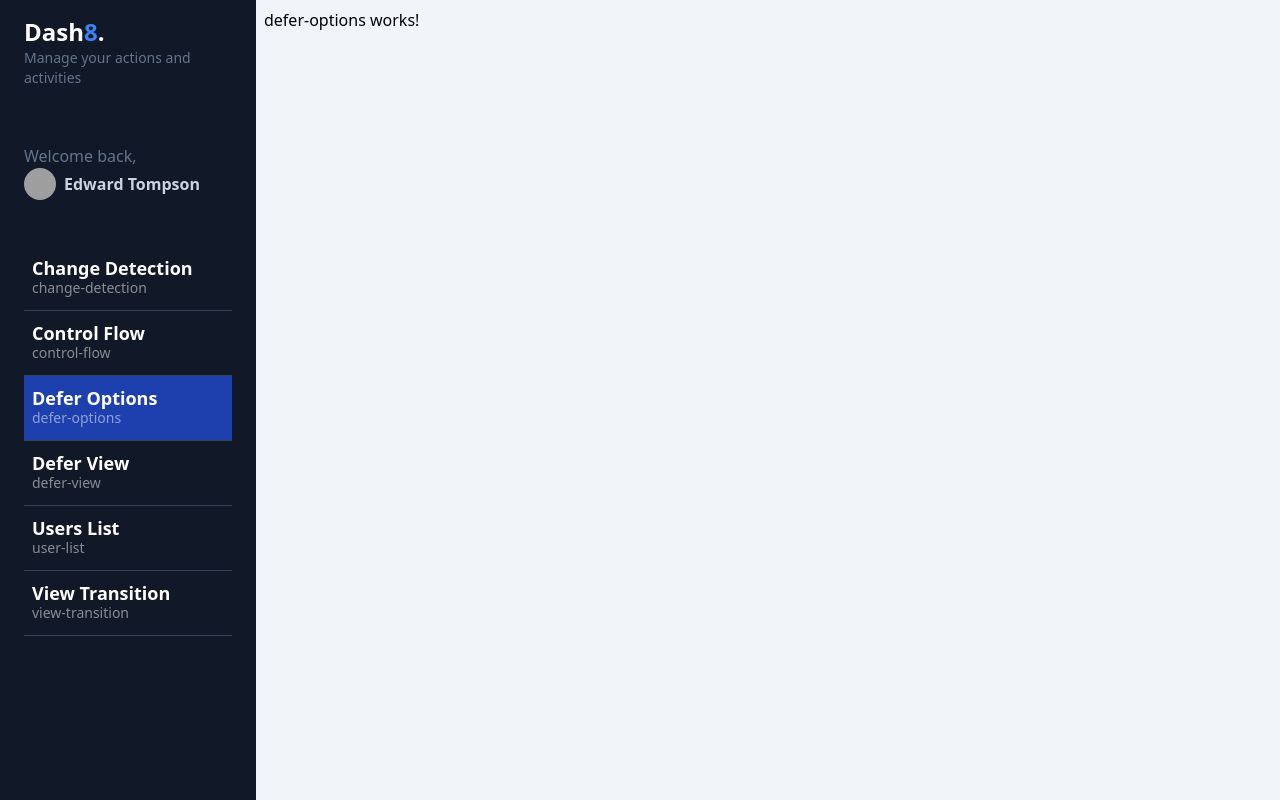
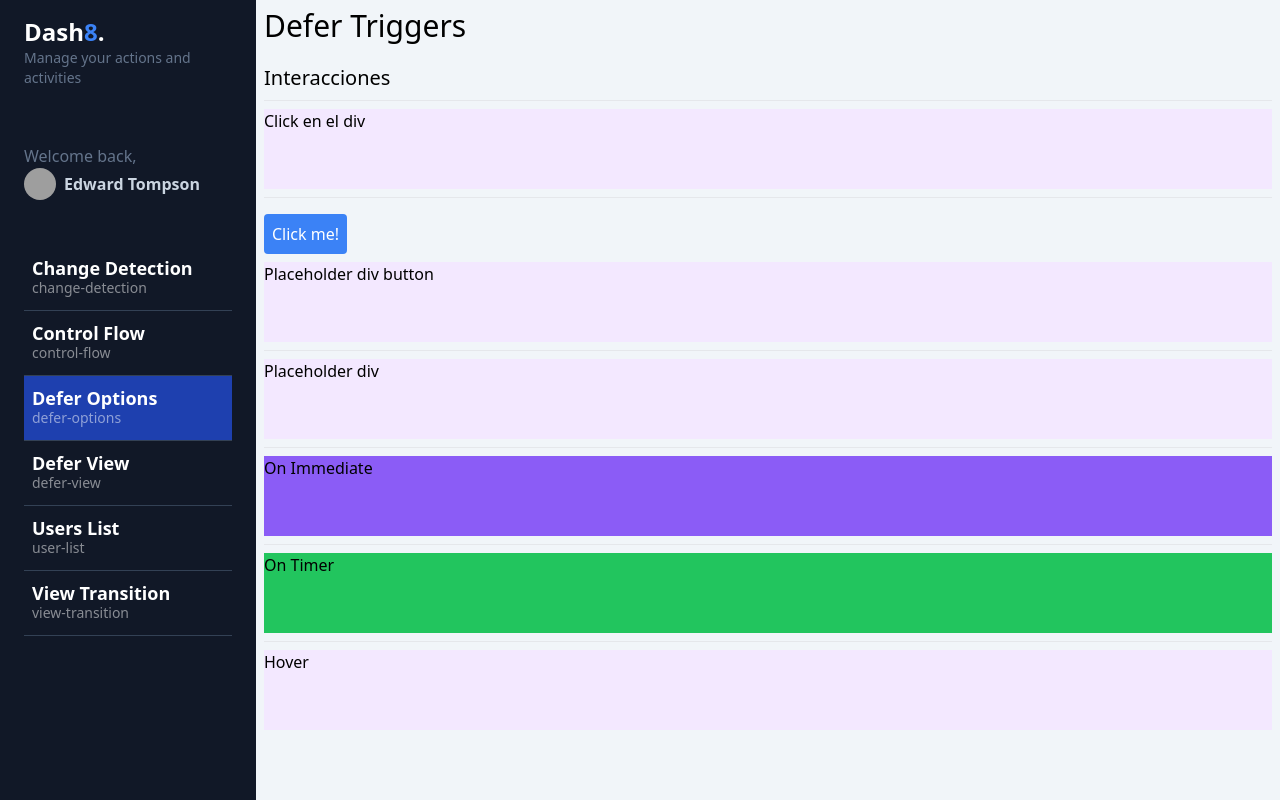
Before and after one commit to JuanLagunaQuero1/my-dashboard, an Angular app: page /dashboard/defer-options in a window 1280 px wide. Built offline with nearby package versions, Linux system fonts and the light colour scheme; grey boxes are pictures that could not be loaded.

Commit message:
Uso de @defer y diferentes opciones del mismo

```diff
--- a/src/app/dashboard/pages/defer-options/defer-options.component.html
+++ b/src/app/dashboard/pages/defer-options/defer-options.component.html
@@ -1 +1,80 @@
-<p>defer-options works!</p>
+<app-title title="Defer Triggers" />
+
+<section>
+  <h1 class="text-xl">Interacciones</h1>
+  <hr class="my-2" />
+  @defer (on interaction) {
+  <app-heavy-loaders-fast cssClass="bg-blue-500 h-20">
+    <span>On Interaction</span>
+  </app-heavy-loaders-fast>
+  } @placeholder {
+  <div class="w-full h-20 bg-purple-100">Click en el div</div>
+  }
+</section>
+
+<section>
+  <hr class="my-2" />
+
+  <button
+    #btnInteraction
+    class="p-2 bg-blue-500 hover:bg-blue-700 transition-all rounded text-white my-2"
+  >
+    Click me!
+  </button>
+
+  @defer (on interaction(btnInteraction)) {
+  <app-heavy-loaders-fast cssClass="bg-red-500 h-20">
+    <span>On Interaction Button</span>
+  </app-heavy-loaders-fast>
+  } @placeholder {
+  <div class="w-full h-20 bg-purple-100">Placeholder div button</div>
+  }
+</section>
+
+<section>
+  <hr class="my-2" />
+
+  @defer (on hover) {
+  <app-heavy-loaders-fast cssClass="bg-yellow-500 h-20">
+    <span>On Hover</span>
+  </app-heavy-loaders-fast>
+  } @placeholder {
+  <div class="w-full h-20 bg-purple-100">Placeholder div</div>
+  }
+</section>
+
+<section>
+  <hr class="my-2" />
+
+  @defer (on immediate) {
+  <app-heavy-loaders-fast cssClass="bg-violet-500 h-20">
+    <span>On Immediate</span>
+  </app-heavy-loaders-fast>
+  } @placeholder {
+  <div class="w-full h-20 bg-purple-100">Placeholder div</div>
+  }
+</section>
+
+<section>
+  <hr class="my-2" />
+
+  @defer (on timer(2000)) {
+  <app-heavy-loaders-fast cssClass="bg-green-500 h-20">
+    <span>On Timer</span>
+  </app-heavy-loaders-fast>
+  } @placeholder {
+  <div class="w-full h-20 bg-purple-100">2 Segundos</div>
+  }
+</section>
+
+<section>
+  <hr class="my-2" />
+
+  @defer (on hover; prefetch on idle) {
+  <app-heavy-loaders-fast cssClass="bg-rose-500 h-20">
+    <span>On Hover, idle</span>
+  </app-heavy-loaders-fast>
+  } @placeholder {
+  <div class="w-full h-20 bg-purple-100">Hover</div>
+  }
+</section>
--- a/src/app/dashboard/pages/defer-options/defer-options.component.ts
+++ b/src/app/dashboard/pages/defer-options/defer-options.component.ts
@@ -1,8 +1,10 @@
 import { Component } from '@angular/core';
+import { HeavyLoadersFastComponent } from '@shared/heavy-loaders/heavy-loaders-fast.component';
+import { TitleComponent } from '@shared/title/title.component';
 
 @Component({
   standalone: true,
-  imports: [],
+  imports: [HeavyLoadersFastComponent, TitleComponent],
   templateUrl: './defer-options.component.html',
   styles: ``
 })
--- a/src/app/dashboard/pages/defer-view/defer-view.component.html
+++ b/src/app/dashboard/pages/defer-view/defer-view.component.html
@@ -1 +1,31 @@
-<p>defer-view works!</p>
+<app-title title="Defer Views / Blocks"/>
+
+
+<section class="grid grid-cols-1">
+
+  @defer () {
+    <app-heavy-loaders-slow cssClass="bg-blue-500"/>
+  } @placeholder {
+    <p class="h-[600px] w-full bg-gradient-to-r from-gray-200 to-gray-400 animate-pulse">
+      Cargando...
+    </p>
+  }
+
+  @defer (on idle) {
+    <app-heavy-loaders-slow cssClass="bg-green-500"/>
+  } @placeholder {
+    <p class="h-[600px] w-full bg-gradient-to-r from-gray-200 to-gray-400 animate-pulse">
+      Cargando...
+    </p>
+  }
+
+  @defer (on viewport) {
+    <app-heavy-loaders-slow cssClass="bg-purple-500"/>
+  } @placeholder {
+    <p class="h-[600px] w-full bg-gradient-to-r from-gray-200 to-gray-400 animate-pulse">
+      Cargando...
+    </p>
+  }
+
+
+</section>
--- a/src/app/dashboard/pages/defer-view/defer-view.component.ts
+++ b/src/app/dashboard/pages/defer-view/defer-view.component.ts
@@ -1,10 +1,11 @@
 import { Component } from '@angular/core';
+import { HeavyLoadersSlowComponent } from '@shared/heavy-loaders/heavy-loaders-slow.component';
+import { TitleComponent } from '@shared/title/title.component';
 
 @Component({
   standalone: true,
-  imports: [],
-  templateUrl: './defer-view.component.html',
-  styles: ``
+  imports: [TitleComponent, HeavyLoadersSlowComponent],
+  templateUrl: './defer-view.component.html'
 })
 export default class DeferViewComponent {
 
--- a/src/app/shared/heavy-loaders/heavy-loaders-fast.component.ts
+++ b/src/app/shared/heavy-loaders/heavy-loaders-fast.component.ts
@@ -1,13 +1,23 @@
-import { Component } from '@angular/core';
+import { CommonModule } from '@angular/common';
+import { Component, Input } from '@angular/core';
 
 @Component({
   selector: 'app-heavy-loaders-fast',
   standalone: true,
-  imports: [],
+  imports: [CommonModule],
   template: `
-    <h1>Hola Mundo</h1>
+    <section [ngClass]="['w-full', cssClass]">
+      <ng-content/>
+    </section>
   `
 })
 export class HeavyLoadersFastComponent {
 
+  @Input({ required: true}) cssClass!: string;
+
+  constructor() {
+    console.log('Creadp');
+
+  }
+
 }
--- a/src/app/shared/heavy-loaders/heavy-loaders-slow.component.ts
+++ b/src/app/shared/heavy-loaders/heavy-loaders-slow.component.ts
@@ -1,13 +1,23 @@
-import { Component } from '@angular/core';
+import { CommonModule } from '@angular/common';
+import { Component, Input } from '@angular/core';
 
 @Component({
   selector: 'app-heavy-loaders-slow',
   standalone: true,
-  imports: [],
+  imports: [CommonModule],
   template: `
-    <h1>Hola Mundo</h1>
+    <section [ngClass]="['w-full h-[600px]', cssClass]">
+      Heavy Loader Slow
+    </section>
   `
 })
 export class HeavyLoadersSlowComponent {
 
+  @Input({ required: true}) cssClass!: string;
+
+  constructor() {
+    const start = Date.now();
+    while( Date.now() - start < 3000) {};
+  }
+
 }
```
